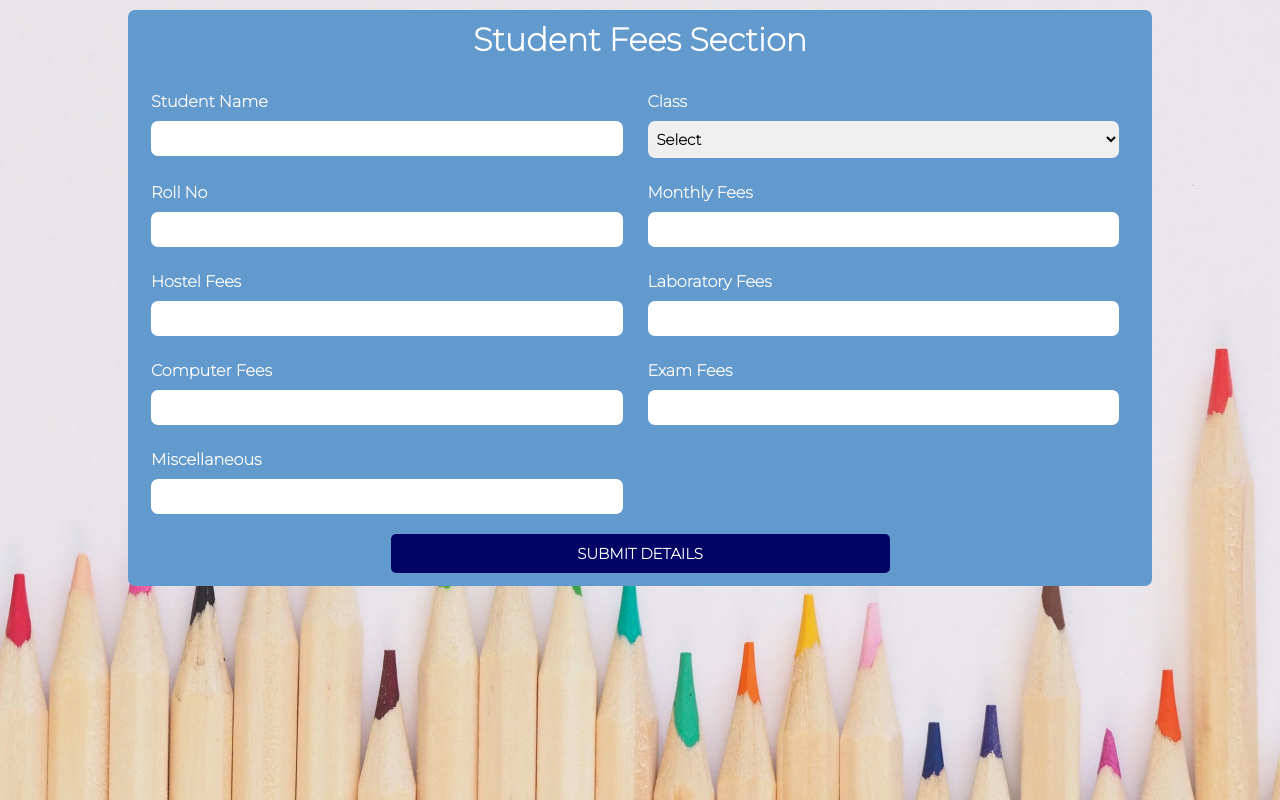
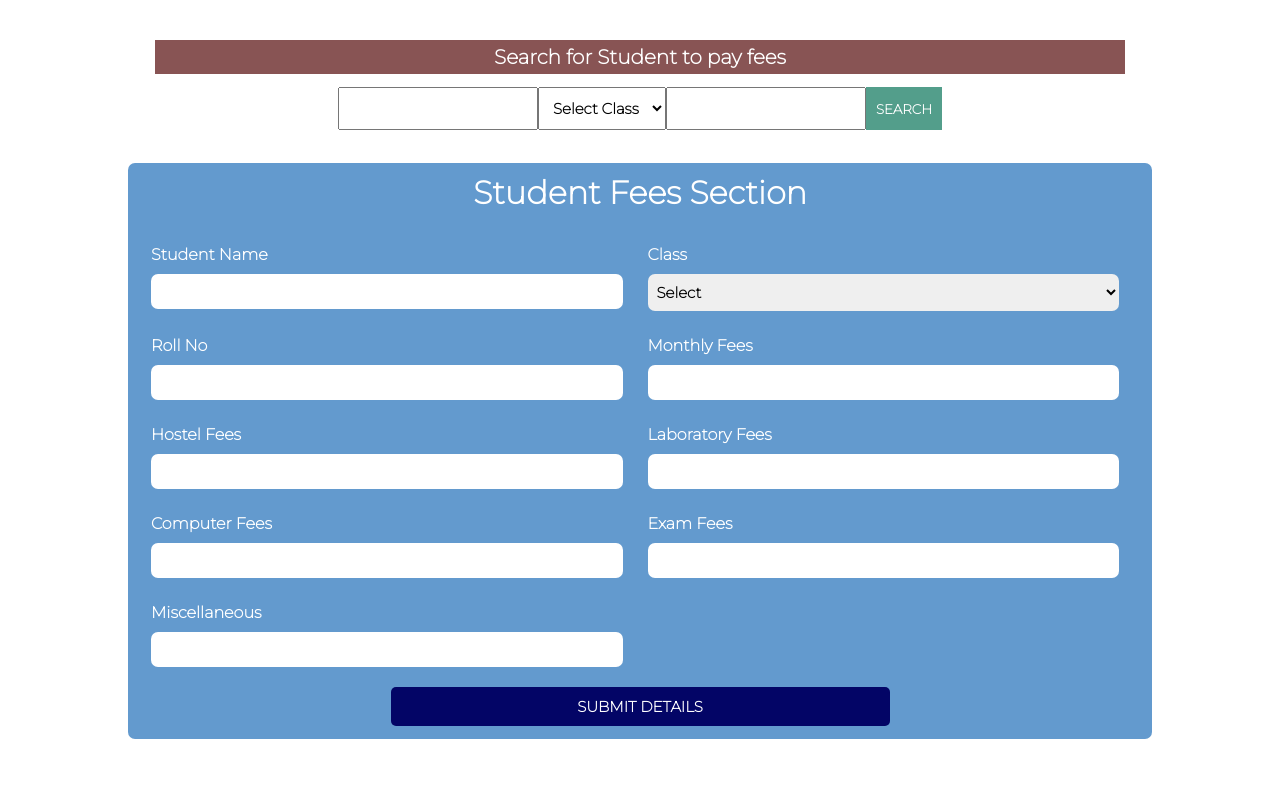
Before and after one commit to hackhero920/School-Management-System, a React (Create React App) app in the folder frontend/: page /student-fee in a window 1280 px wide. Built offline with nearby package versions, Linux system fonts and the light colour scheme.

Commit message:
Made search UI

```diff
--- a/frontend/src/screens/Student.css
+++ b/frontend/src/screens/Student.css
@@ -1,15 +1,16 @@
 .container1{
-    height:160vh;
+    /* height:190vh; */
 
-    background: url("student.jpg");
+    /* background: url("student.jpg"); */
     padding:10px;
     /* overflow-y: hidden; */
     /* display: grid; */
     /* place-content: center; */
     /* place-items: center; */
-    background-position: center; /* Center the image */
-    background-repeat: no-repeat; /* Do not repeat the image */
-    background-size: cover;
+    /* background-position: center; /* Center the image */
+    /* background-repeat: no-repeat; /* Do not repeat the image */
+    /* background-size: cover; */
+    /* padding-bottom: 30px; */
 }
 .outer-layout{
     /* max-height:650px; */
@@ -17,7 +18,10 @@
     background: rgb(99, 154, 206);
     margin: auto;
     padding:10px;
+    /* border: 3px solid red;
+    margin-bottom: 100px !important; */
     border-radius: 7px;
+
 }
 .outer-layout h1{
     text-align: center;
@@ -31,12 +35,15 @@
     display: grid;
     grid-template-columns: 1fr 1fr;
     gap:5px;
+    /* margin-bottom: 10px; */
     /* border:2px solid red; */
 
 
 }
 form{
 padding:3px;
+/* border: 3px solid red;
+margin-bottom: 100px; */
 }
 .form-control{
     /* border:2px solid red; */
@@ -110,6 +117,22 @@ font-size: 15px;
 @media only screen and (max-width: 700px) {
     .outer-layout .form-inner{
         grid-template-columns: 1fr;
+    }
+    .search-form form {
+        /* display:grid; */
+        flex-direction: column;
+
+         /* /* grid-template-columns: 1fr 1fr ;  */
+        /* grid-template-rows: 1fr  1fr 1fr ;
+        /* display: block !important; */
+        /* background: red; */
+    }
+    .btn-search{
+        /* display: block !important; */
+    }
+    .first-input{
+        /* display:grid; */
+        /* display: block; */
     }
 }
 
@@ -251,3 +274,67 @@ th, td {
   td:nth-child(11)  {
     text-align: center;
    }
+
+   /* student fees section
+    */
+    .search-form{
+        max-width: 1000px;
+        margin: auto;
+        margin-top: 15px;
+        /* margin:10px; */
+        margin-bottom: 15px;
+        padding:15px;
+
+
+    }
+    .search-form h4 {
+        text-align: center;
+        padding:5px;
+        color:white;
+        margin-bottom: 10px;
+        font-size: 20px;
+        background: rgb(136, 84, 84);
+
+    }
+    .search-form form{
+        /* border:3px solid red; */
+        display:flex;
+        justify-content: center;
+        /* flex-direction: row; */
+        /* max-width: 500px; */
+        /* grid-template-columns: 1fr 0.5fr 0.3fr 0.4fr; */
+    }
+    .search-form form input{
+        /* border:2px solid red; */
+        padding:10px;
+        font-size: 15px;
+        /* max-width: 400px; */
+        /* border:none; */
+        outline:none;
+
+
+    }
+     /* .search-form form select{
+
+     } */
+    .search-form form select{
+        /* border:3px solid red; */
+        outline:none;
+        padding:10px;
+        font-size: 15px;
+        /* padding:40px; */
+    }
+
+    .btn-search{
+        background: rgb(83, 158, 139);
+        color:white;
+        padding: 10px;
+        border:none;
+        text-transform: uppercase;
+        outline: none;
+        cursor: pointer;
+
+    }
+    .btn-search:hover{
+        opacity: 0.8;
+    }
--- a/frontend/src/screens/StudentFees.js
+++ b/frontend/src/screens/StudentFees.js
@@ -1,12 +1,43 @@
 import React from 'react'
 import './Student.css'
 const StudentFees = () => {
+  const formSubmit = (e) => {
+    e.preventDefault()
+    console.log('Search form submitted.')
+  }
   const submitHandler = (e) => {
     e.preventDefault()
     console.log('Form submitted.')
   }
   return (
-    <div class='container1'>
+    <div className='container1'>
+      <div className='search-form'>
+        <h4>Search for Student to pay fees</h4>
+
+        <form onSubmit={formSubmit}>
+          <input className='first-input' type='text' />
+          <select id='class'>
+            <option value=''>Select Class</option>
+            <option value='Nursery'>Nursery</option>
+            <option value='LKG'>LKG</option>
+            <option value='UKG'>UKG</option>
+            <option value='1'>1</option>
+            <option value='2'>2</option>
+            <option value='3'>3</option>
+            <option value='4'>4</option>
+            <option value='5'>5</option>
+            <option value='6'>6</option>
+            <option value='7'>7</option>
+            <option value='8'>8</option>
+            <option value='9'>9</option>
+            <option value='10'>10</option>
+          </select>
+          <input type='number' />
+          <button className='btn-search' type='submit'>
+            Search
+          </button>
+        </form>
+      </div>
       <div className='outer-layout'>
         <h1>Student Fees Section</h1>
         <form onSubmit={submitHandler}>
@@ -28,7 +59,6 @@ const StudentFees = () => {
                 <option value='LKG'>LKG</option>
                 <option value='UKG'>UKG</option>
                 <option value='1'>1</option>
-
                 <option value='2'>2</option>
                 <option value='3'>3</option>
                 <option value='4'>4</option>
```
Also changed, not shown: 1 other file (tests, documents, lock files or other folders).
